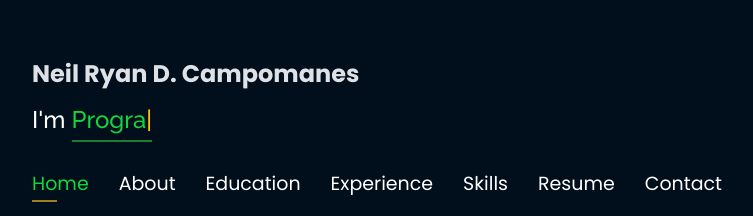
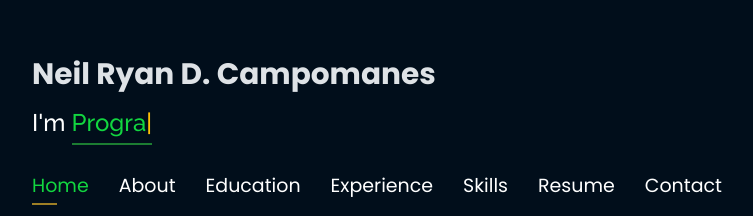
Before and after one commit to Nryan015/NeilPersonalPortfolio, a plain HTML site: page index.html in a window 1280 px wide. Shown: the part 230-446 px from the top of the page, without its empty margins (53-806 px from the left). Drawn offline with nearby package versions, Linux system fonts and the light colour scheme.

Commit message:
Update index.html

```diff
--- a/index.html
+++ b/index.html
@@ -63,7 +63,7 @@
 
     <div class="container">
 
-      <h1 style="font-size: 150%"><a href="index.html">Neil Ryan D. Campomanes</a></h1>
+      <h1 style="font-size: 185%"><a href="index.html">Neil Ryan D. Campomanes</a></h1>
       <h2 style="color:#fff">I'm <span class="typing" style="color:#12D640"></span></h2>
       <nav class="nav-menu d-none d-lg-block">
         <ul>
```
